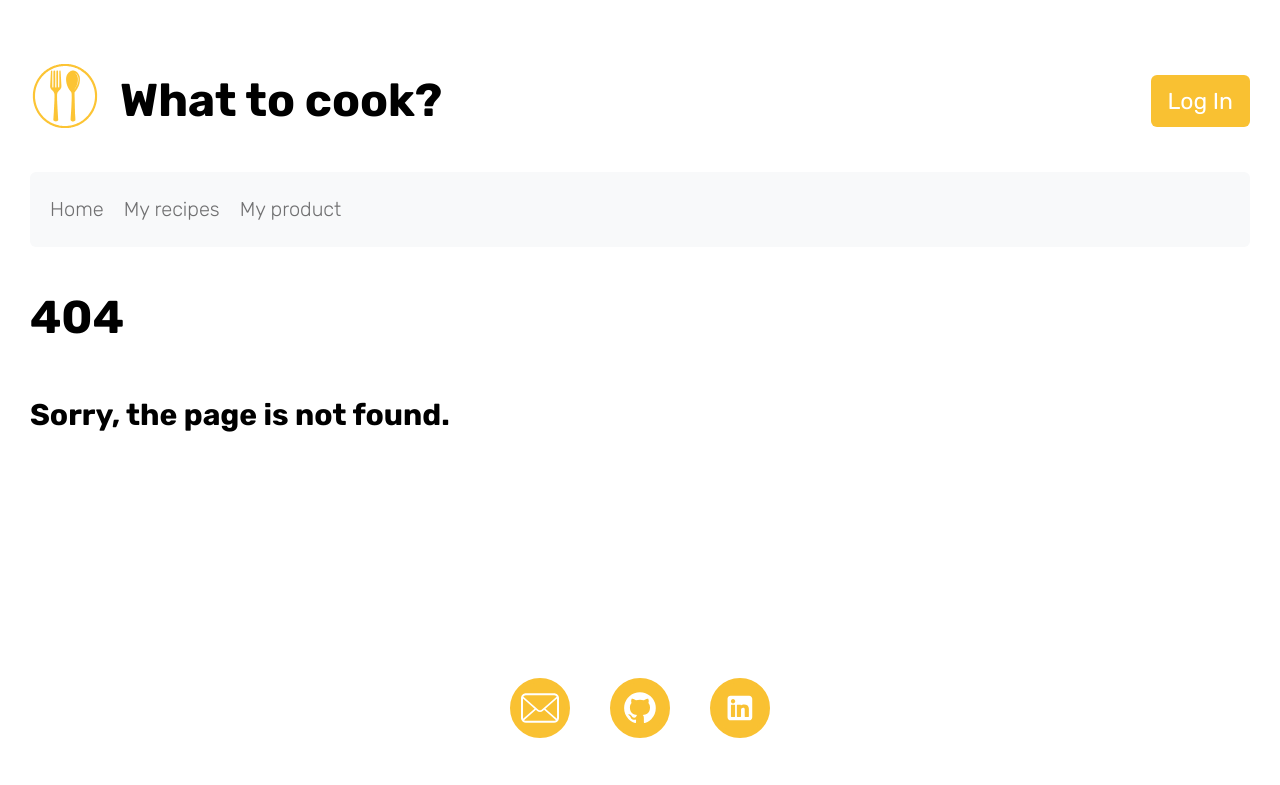
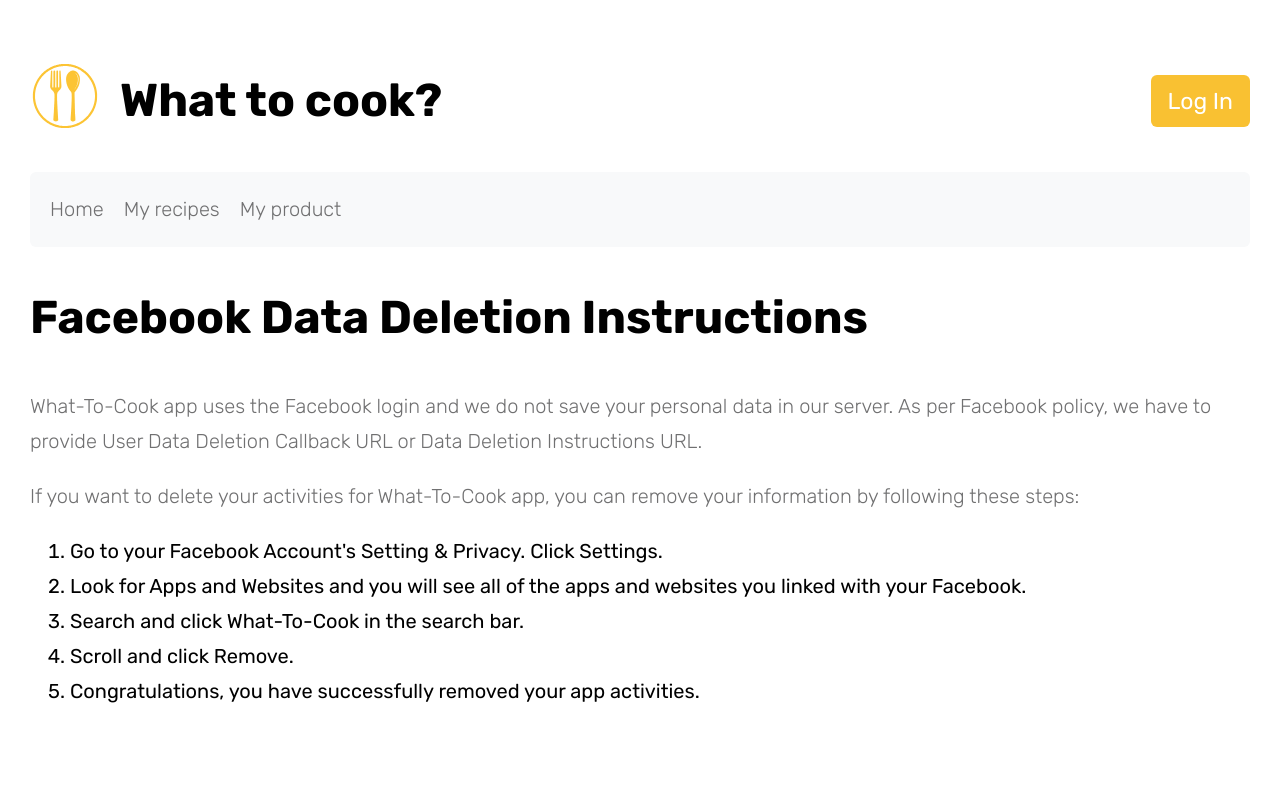
Before and after one commit to OKozmovskaia/what-to-cook.site, a React (Create React App) app in the folder client_side/: page /data-deletion-facebook in a window 1280 px wide. Before the commit this address had no page. Shown: the top 785 px of the page. Built offline with nearby package versions, Linux system fonts and the light colour scheme.

Commit message:
add Data Deletion Instruction from Facebook

```diff
--- a/client_side/src/App.js
+++ b/client_side/src/App.js
@@ -18,6 +18,7 @@
 import MyRecipes from "./pages/myRecipes-page";
 import MyProducts from "./pages/myProducts-page";
 import PrivacyPolicy from "./components/PrivacyPolicy";
+import DataDeletion from "./components/DataDeletion";
 import NotFound from "./components/NotFound/";
 
 function App({ message }) {
@@ -32,6 +33,7 @@
         <Route path="/signup" element={<Signup />} />
         <Route path="/oauth_callback/:provider" element={<OAuth />} />
         <Route path="/privacy_policy" element={<PrivacyPolicy />} />
+        <Route path="/data-deletion-facebook" element={<DataDeletion />} />
         <Route
           path="/me"
           element={
--- /dev/null
+++ b/client_side/src/components/DataDeletion/dataDeletion.js
@@ -0,0 +1,34 @@
+import React from "react";
+
+const DataDeletion = () => {
+  return (
+    <div>
+      <h1>Facebook Data Deletion Instructions</h1>
+      <p>
+        What-To-Cook app uses the Facebook login and we do not save your
+        personal data in our server. As per Facebook policy, we have to provide
+        User Data Deletion Callback URL or Data Deletion Instructions URL.
+      </p>
+      <p>
+        If you want to delete your activities for What-To-Cook app, you can
+        remove your information by following these steps:
+      </p>
+      <ol>
+        <li>
+          Go to your Facebook Account's Setting & Privacy. Click Settings.
+        </li>
+        <li>
+          Look for Apps and Websites and you will see all of the apps and
+          websites you linked with your Facebook.
+        </li>
+        <li>Search and click What-To-Cook in the search bar.</li>
+        <li>Scroll and click Remove.</li>
+        <li>
+          Congratulations, you have successfully removed your app activities.
+        </li>
+      </ol>
+    </div>
+  );
+};
+
+export default DataDeletion;
--- /dev/null
+++ b/client_side/src/components/DataDeletion/index.js
@@ -0,0 +1 @@
+export { default } from "./dataDeletion.js";
--- a/client_side/src/components/Header/header.module.css
+++ b/client_side/src/components/Header/header.module.css
@@ -28,7 +28,7 @@
 }
 
 @media only screen and (max-width: 740px) {
-  h1 {
+  .container h1 {
     display: none;
   }
 }
```
